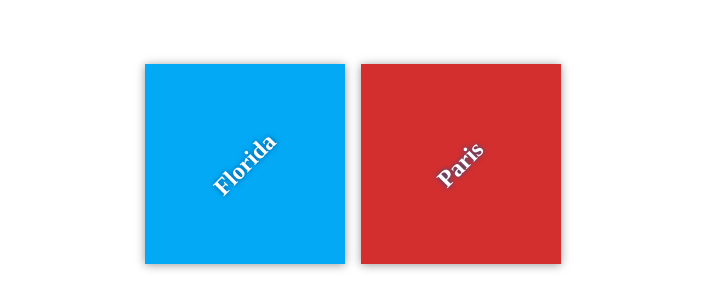
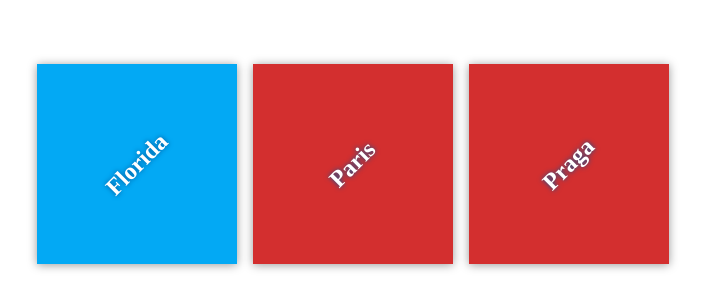
Before and after one commit to DIEGO172/my-travel-plan, a plain HTML site: page index.html in a window 1280 px wide. Shown: the part 236-544 px from the top of the page, without its empty margins (287-992 px from the left). Drawn offline with Linux system fonts and the light colour scheme.

Commit message:
Test-commit-pull-request

```diff
--- a/app.css
+++ b/app.css
@@ -58,3 +58,6 @@ h2 {
 #paris {
     background-color: #d32f2f;
 }
+#praga {
+    background-color: #d32f2f;
+}
--- a/index.html
+++ b/index.html
@@ -17,6 +17,10 @@
             <div class="destination" id="paris">
                 <h2>Paris</h2>
             </div>
+
+			<div class="destination" id="praga">
+                <h2>Praga</h2>
+            </div>
         </div>
     </div>
 
```
